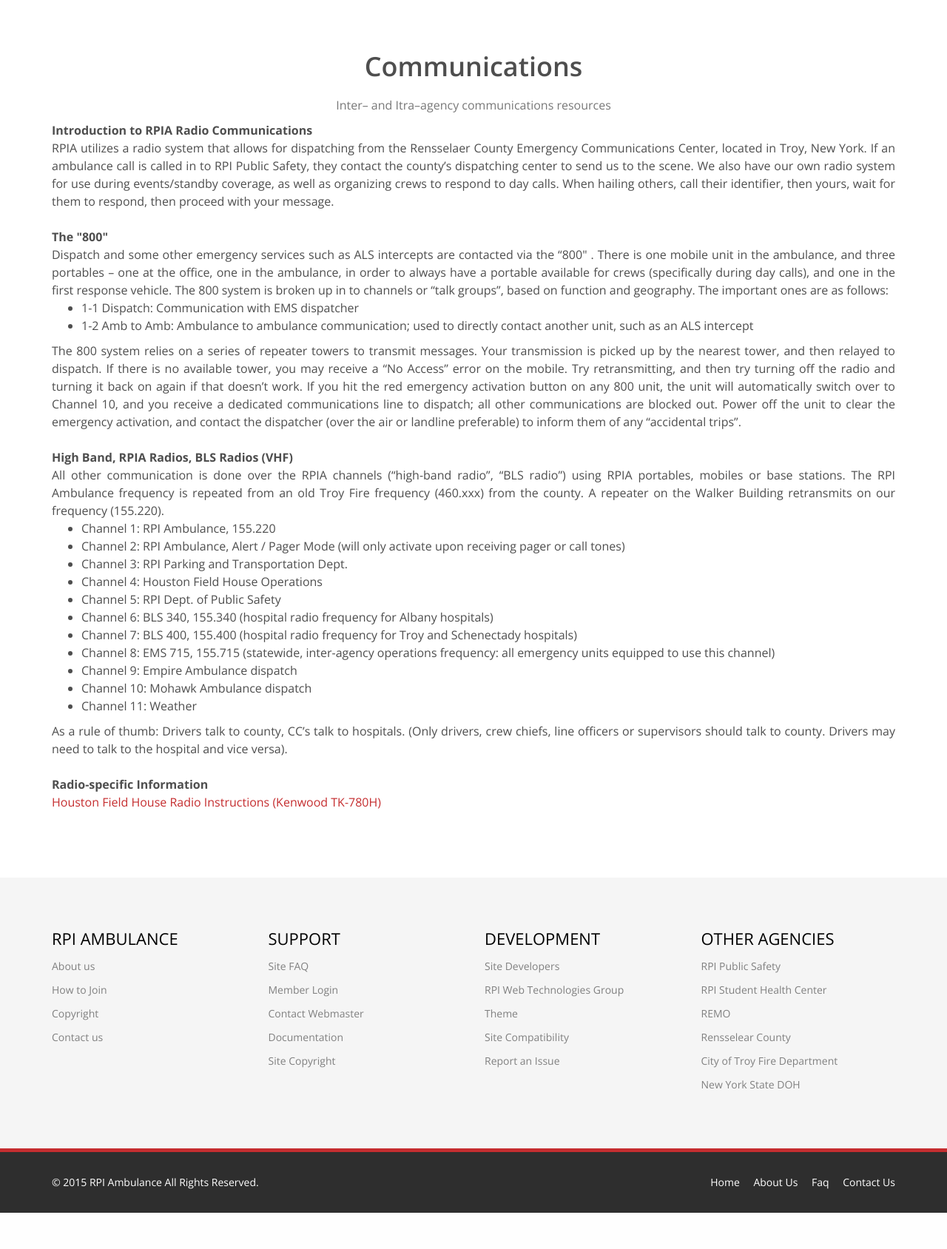
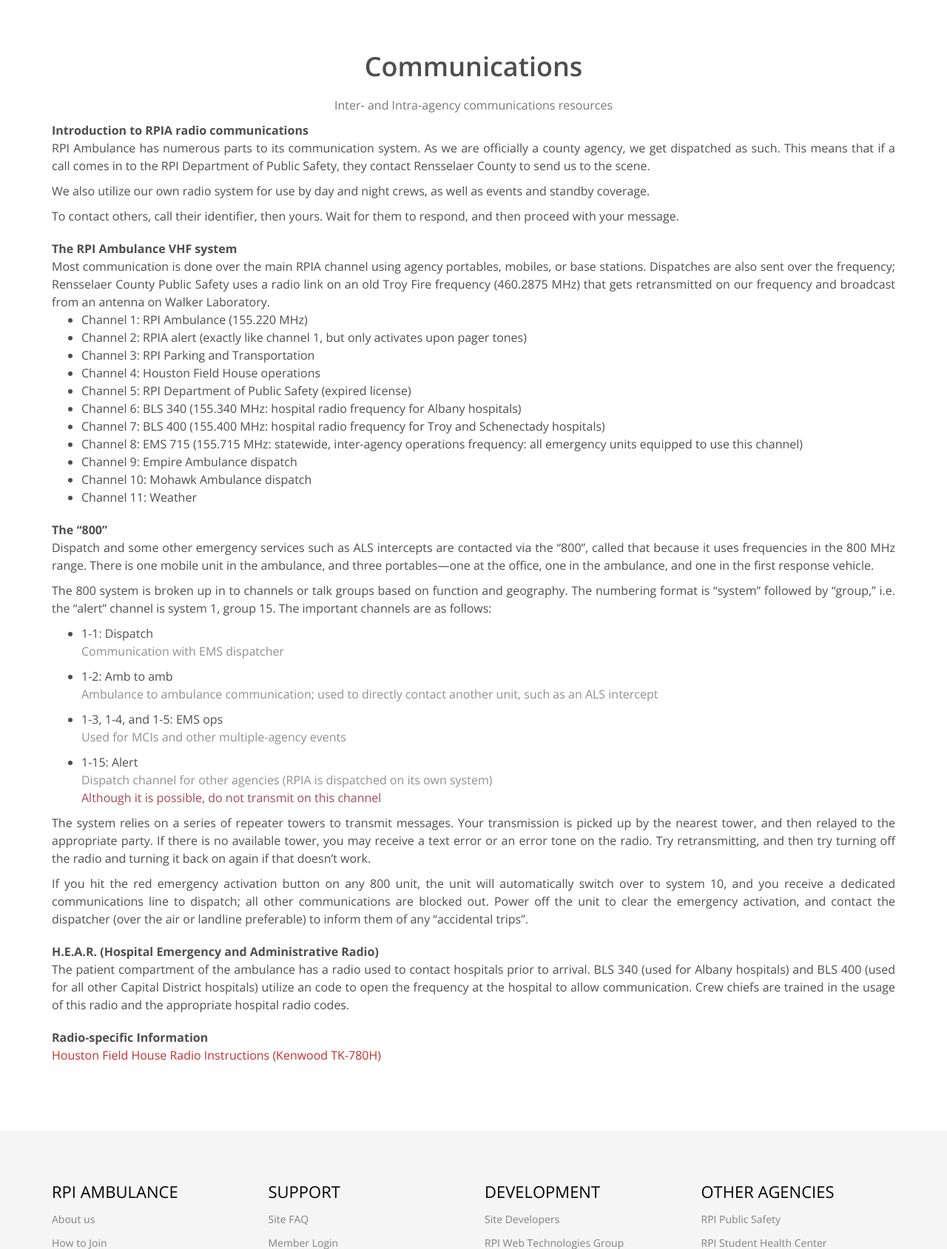
Before and after one commit to rpiambulance/website, a PHP site: page /communications.html in a window 1280 px wide. Shown: the part 138-1826 px from the top of the page at 74% size. Before the commit the page ends 1777 px from the top, so only its background shows below. Run offline with PHP 8.4, Linux system fonts and the light colour scheme; some libraries are stand-ins or nearby versions.

Commit message:
communcations wordsmithing

```diff
--- a/public/communications.html
+++ b/public/communications.html
@@ -136,71 +136,53 @@
         <div class="center">
             <h2>Communications</h2>
 
-            <h3>Inter&ndash; and Itra&ndash;agency communications resources</h3>
+            <h3>Inter&dash; and Intra&dash;agency communications resources</h3>
 
             <div class="lead text-justify">
-                <strong>Introduction to RPIA Radio Communications</strong><br/>
-                RPIA utilizes a radio system that allows for dispatching from the Rensselaer County Emergency
-                Communications Center, located in Troy, New York. If an ambulance call is called in to RPI Public
-                Safety, they contact the county&rsquo;s dispatching center to send us to the scene. We also have our own
-                radio system for use during events/standby coverage, as well as organizing crews to respond to day
-                calls. When hailing others, call their identifier, then yours, wait for them to respond, then proceed
-                with your message.<br/>
-                <br/>
-                <strong>The &quot;800&quot;</strong><br/>
-                Dispatch and some other emergency services such as ALS intercepts are contacted via the &ldquo;800&quot;
-                . There is one mobile unit in the ambulance, and three portables &ndash; one at the office, one in the
-                ambulance, in order to always have a portable available for crews (specifically during day calls), and
-                one in the first response vehicle. The 800 system is broken up in to channels or &ldquo;talk groups&rdquo;,
-                based on function and geography. The important ones are as follows:
+                <strong>Introduction to RPIA radio communications</strong><br/>
+
+                <p>RPI Ambulance has numerous parts to its communication system. As we are officially a county agency,
+                    we get dispatched as such. This means that if a call comes in to the RPI Department of Public
+                    Safety, they contact Rensselaer County to send us to the scene.</p>
+
+                <p>We also utilize our own radio system for use by day and night crews, as well as events and standby
+                    coverage.</p>
+
+                <p>To contact others, call their identifier, then yours. Wait for them to respond, and then proceed with
+                    your message.</p>
+            </div>
+
+            <div class="lead text-justify">
+                <strong>The RPI Ambulance VHF system</strong><br/>
+                Most communication is done over the main RPIA channel using agency portables, mobiles, or base stations.
+                Dispatches are also sent over the frequency; Rensselaer County Public Safety uses a radio link on an old
+                Troy Fire frequency (460.2875 MHz) that gets retransmitted on our frequency and broadcast from an
+                antenna on Walker Laboratory.
                 <ul>
                     <li>
-                        1-1 Dispatch: Communication with EMS dispatcher
+                        Channel 1: RPI Ambulance (155.220 MHz)
                     </li>
                     <li>
-                        1-2&nbsp;Amb to Amb: Ambulance to ambulance communication; used to directly contact another
-                        unit, such as an ALS intercept
-                    </li>
-                </ul>
-                The 800 system relies on a series of repeater towers to transmit messages. Your transmission is picked
-                up by the nearest tower, and then relayed to dispatch. If there is no available tower, you may receive
-                a &ldquo;No Access&rdquo; error on the mobile. Try retransmitting, and then try turning off the radio
-                and turning it back on again if that doesn&rsquo;t work. If you hit the red emergency activation button
-                on any 800 unit, the unit will automatically switch over to Channel 10, and you receive a dedicated
-                communications line to dispatch; all other communications are blocked out. Power off the unit to clear
-                the emergency activation, and contact the dispatcher (over the air or landline preferable) to inform
-                them of any &ldquo;accidental trips&rdquo;.<br/>
-                <br/>
-                <strong>High Band, RPIA Radios, BLS Radios (VHF)</strong><br/>
-                All other communication is done over the RPIA channels (&ldquo;high-band radio&rdquo;, &ldquo;BLS radio&rdquo;)
-                using RPIA portables, mobiles or base stations. The RPI Ambulance frequency is repeated from an old Troy
-                Fire frequency (460.xxx) from the county. A repeater on the Walker Building retransmits on our frequency
-                (155.220).
-                <ul>
-                    <li>
-                        Channel 1: RPI Ambulance, 155.220
+                        Channel 2: RPIA alert (exactly like channel 1, but only activates upon pager tones)
                     </li>
                     <li>
-                        Channel 2: RPI Ambulance, Alert / Pager Mode (will only activate upon receiving pager or call
-                        tones)
+                        Channel 3: RPI Parking and Transportation
                     </li>
                     <li>
-                        Channel 3: RPI Parking and Transportation Dept.
+                        Channel 4: Houston Field House operations
                     </li>
                     <li>
-                        Channel 4: Houston Field House Operations
+                        Channel 5: RPI Department of Public Safety (expired license)
                     </li>
                     <li>
-                        Channel 5: RPI Dept. of Public Safety
+                        Channel 6: BLS 340 (155.340 MHz: hospital radio frequency for Albany hospitals)
                     </li>
                     <li>
-                        Channel 6: BLS 340, 155.340 (hospital radio frequency for Albany hospitals)
+                        Channel 7: BLS 400 (155.400 MHz: hospital radio frequency for Troy and Schenectady hospitals)
                     </li>
                     <li>
-                        Channel 7: BLS 400, 155.400 (hospital radio frequency for Troy and Schenectady hospitals)
-                    </li>
-                    <li>
-                        Channel 8: EMS 715, 155.715 (statewide, inter-agency operations frequency: all emergency units
+                        Channel 8: EMS 715 (155.715 MHz: statewide, inter-agency operations frequency: all emergency
+                        units
                         equipped to use this channel)
                     </li>
                     <li>
@@ -213,13 +195,65 @@
                         Channel 11: Weather
                     </li>
                 </ul>
-                As a rule of thumb: Drivers talk to county, CC&rsquo;s talk to hospitals. (Only drivers, crew chiefs,
-                line officers or supervisors should talk to county. Drivers may need to talk to the hospital and vice
-                versa).<br/>
-                <br/>
+            </div>
+
+            <div class="lead text-justify">
+                <strong>The &ldquo;800&rdquo;</strong><br/>
+
+                <p>Dispatch and some other emergency services such as ALS intercepts are contacted via the &ldquo;800&rdquo;,
+                    called that because it uses frequencies in the 800 MHz range. There is one mobile unit in the
+                    ambulance, and three portables&mdash;one at the office, one in the ambulance, and one in the first
+                    response vehicle.</p>
+
+                <p> The 800 system is broken up in to channels or talk groups based on function and geography. The
+                    numbering format is &ldquo;system&rdquo; followed by &ldquo;group,&rdquo; i.e. the &ldquo;alert&rdquo;
+                    channel is system 1, group 15.
+                    The important channels are as follows:
+                <ul class="comm-list">
+                    <li>
+                        1-1: Dispatch
+                        <span>Communication with EMS dispatcher</span>
+                    </li>
+                    <li>
+                        1-2: Amb to amb
+                        <span>Ambulance to ambulance communication; used to directly contact another
+                        unit, such as an ALS intercept</span>
+                    </li>
+                    <li>
+                        1-3, 1-4, and 1-5: EMS ops
+                        <span>Used for MCIs and other multiple-agency events</span>
+                    </li>
+                    <li>
+                        1-15: Alert
+                        <span>Dispatch channel for other agencies (RPIA is dispatched on its own system)</span>
+                        <span class="other">Although it is possible, do not transmit on this channel</span>
+                    </li>
+                </ul>
+                </p>
+                <p> The system relies on a series of repeater towers to transmit messages. Your transmission is picked
+                    up by the nearest tower, and then relayed to the appropriate party. If there is no available tower,
+                    you may receive a text error or an error tone on the radio. Try retransmitting, and then try turning
+                    off the radio and turning it back on again if that doesn&rsquo;t work.</p>
+
+                <p>If you hit the red emergency activation button on any 800 unit, the unit will automatically switch
+                    over to system 10, and you receive a dedicated communications line to dispatch; all other
+                    communications are blocked out. Power off the unit to clear the emergency activation, and contact
+                    the dispatcher (over the air or landline preferable) to inform them of any &ldquo;accidental trips&rdquo;.</p>
+            </div>
+            <div class="lead text-justify">
+                <strong>H.E.A.R. (Hospital Emergency and Administrative Radio)</strong>
+
+                <p>The patient compartment of the ambulance has a radio used to contact hospitals prior to arrival. BLS
+                    340 (used for Albany hospitals) and BLS 400 (used for all other Capital District hospitals) utilize
+                    an code to open the frequency at the hospital to allow communication. Crew chiefs are trained in the
+                    usage of this radio and the appropriate hospital radio codes.</p>
+            </div>
+            <div class="lead text-justify">
                 <strong>Radio-specific Information</strong><br/>
-                <a href="/uploads/Office%20Radio%20Instructions%20%28Kenwood%20TK-780H%29.pdf">Houston Field House Radio
-                    Instructions (Kenwood TK-780H)</a>
+
+                <p><a href="/uploads/Office%20Radio%20Instructions%20%28Kenwood%20TK-780H%29.pdf">Houston Field House
+                    Radio
+                    Instructions (Kenwood TK-780H)</a></p>
             </div>
         </div>
 
--- a/public/css/main.css
+++ b/public/css/main.css
@@ -2648,3 +2648,17 @@
 .forgot-password:focus {
     color: rgb(97, 17, 14);
 }
+
+.comm-list li{
+    margin-top: 10px;
+}
+
+.comm-list li span {
+    display: block;
+    color: #909090;
+}
+
+.comm-list li span.other {
+    display: block;
+    color: #a64959;
+}
```
Also changed, not shown: public/index.html (+10 -9 lines).
